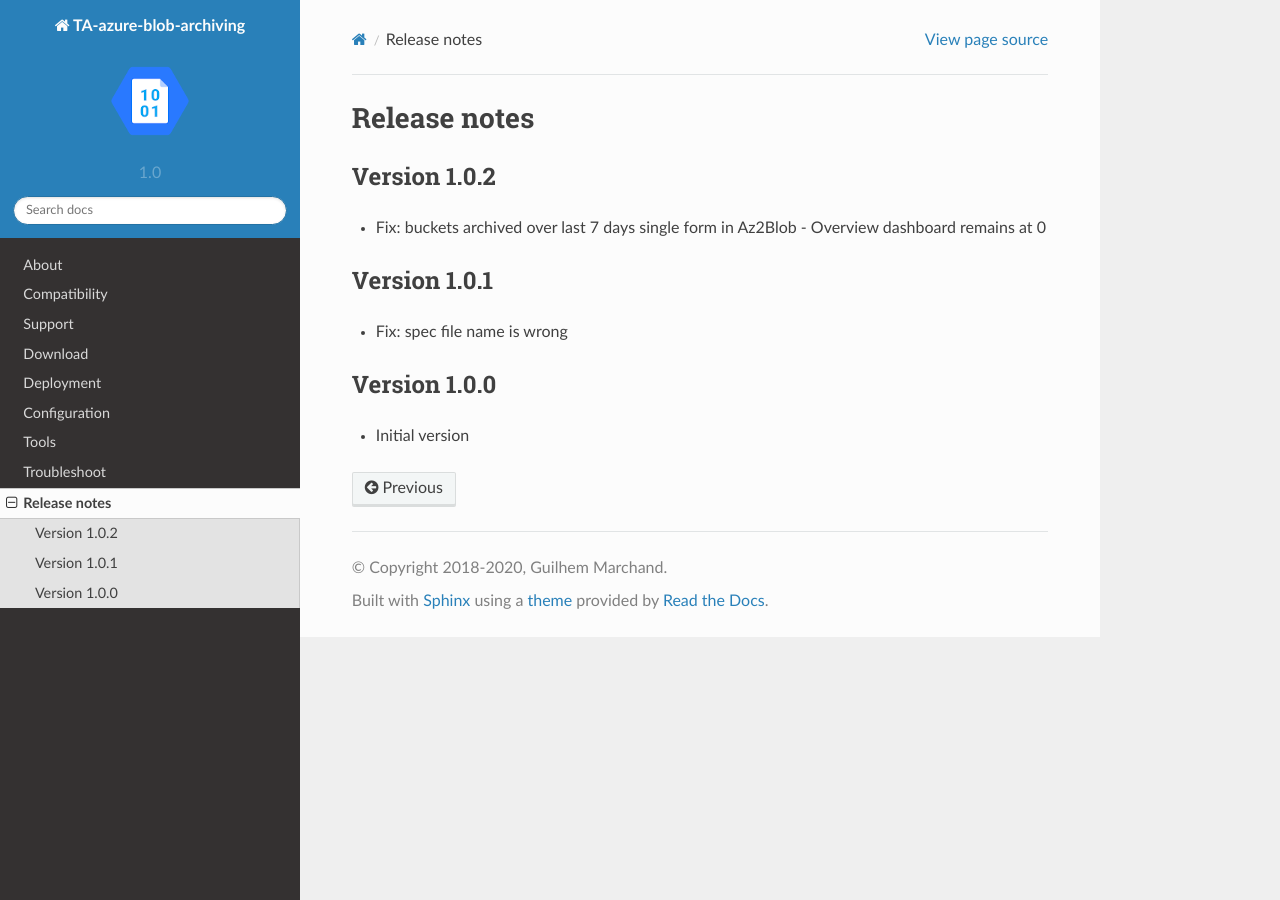
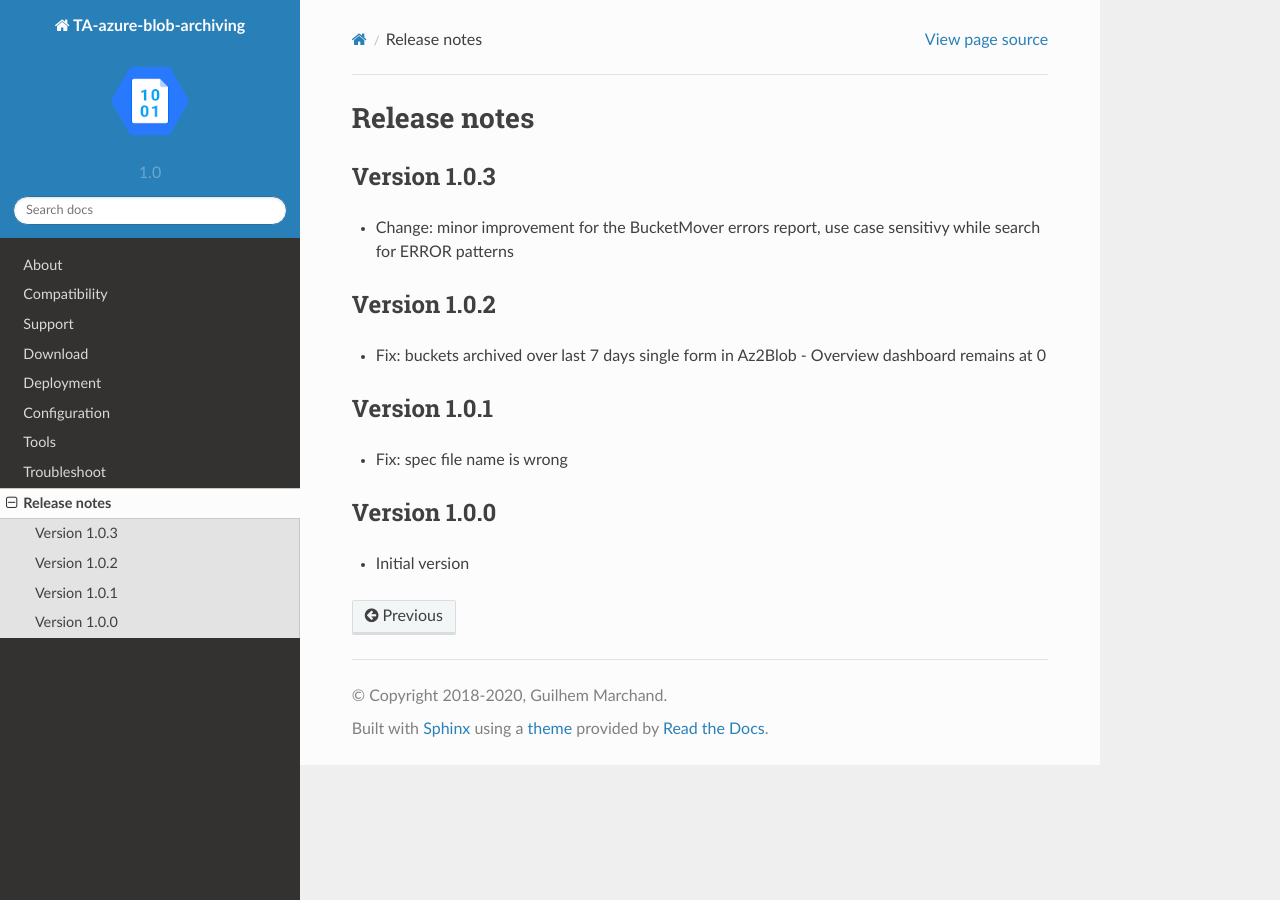
Before and after one commit to guilhemmarchand/TA-azure-blob-archiving, a Sphinx documentation site: the page built from docs/releasenotes.rst, in a window 1280 px wide. Built offline with Sphinx 7.4.7 and the Read the Docs theme 2.0.0, drawn with Linux system fonts in a browser that asks for light colours.

Commit message:
Version 1.0.3 - Change: minor improvement for the BucketMover errors report, use case sensitivy while search for ERROR patterns

```diff
--- a/docs/releasenotes.rst
+++ b/docs/releasenotes.rst
@@ -1,5 +1,10 @@
 Release notes
 #############
+
+Version 1.0.3
+=============
+
+- Change: minor improvement for the BucketMover errors report, use case sensitivy while search for ERROR patterns
 
 Version 1.0.2
 =============
```
Also changed, not shown: 4 other files.
